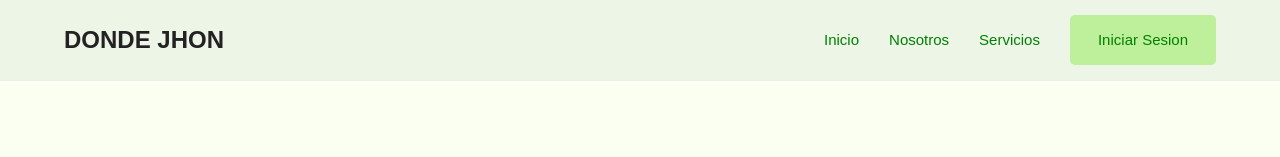
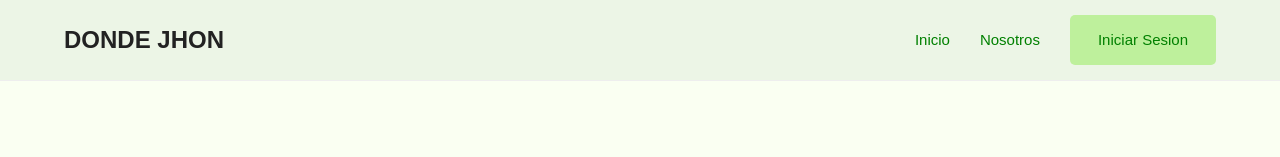
Before and after one commit to ThomazzBehe06/Final-Practical-Evaluation, an Angular app in the folder frontparcial/: page /principal in a window 1280 px wide. Shown: the top 157 px of the page. Built offline with nearby package versions, Linux system fonts and the light colour scheme.

Commit message:
Update navbarcomponent.html

```diff
--- a/frontparcial/src/app/components/navbarcomponent/navbarcomponent.html
+++ b/frontparcial/src/app/components/navbarcomponent/navbarcomponent.html
@@ -19,11 +19,6 @@
         </a>
       </li>
 
-      <li>
-        <a href="#">
-          Servicios
-        </a>
-      </li>
 
 
       <li *ngIf="logueado">
```
